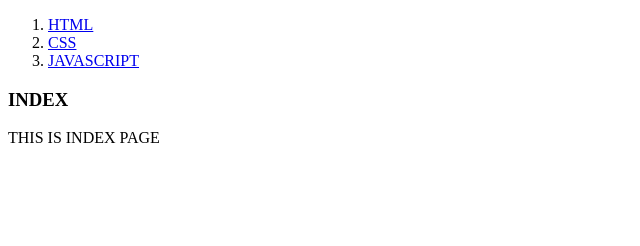
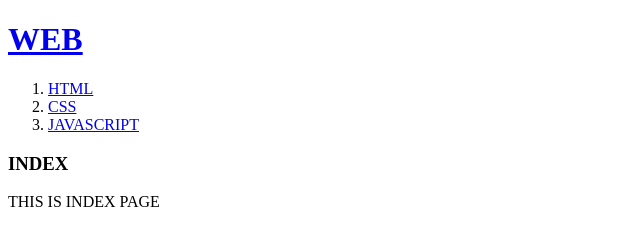
Before and after one commit to leey00nsu/my-first-web-site, a plain HTML site: page index.html in a window 1280 px wide. Shown: the whole page, without its empty margins (0-640 px from the left). Drawn offline with Linux system fonts and the light colour scheme.

Commit message:
Add files via upload

```diff
--- a/index.html
+++ b/index.html
@@ -5,6 +5,7 @@
     <meta charset="utf-8">
 </head>
 <body>
+  <h1><a href="index.html">WEB</h1>
   <ol>
   <li><a href="1.html">HTML</a></li>
   <li><a href="2.html">CSS</a></li>
```
Also changed, not shown: 1.html (+1 -0 lines), 2.html (+1 -0 lines), 3.html (+2 -0 lines).
